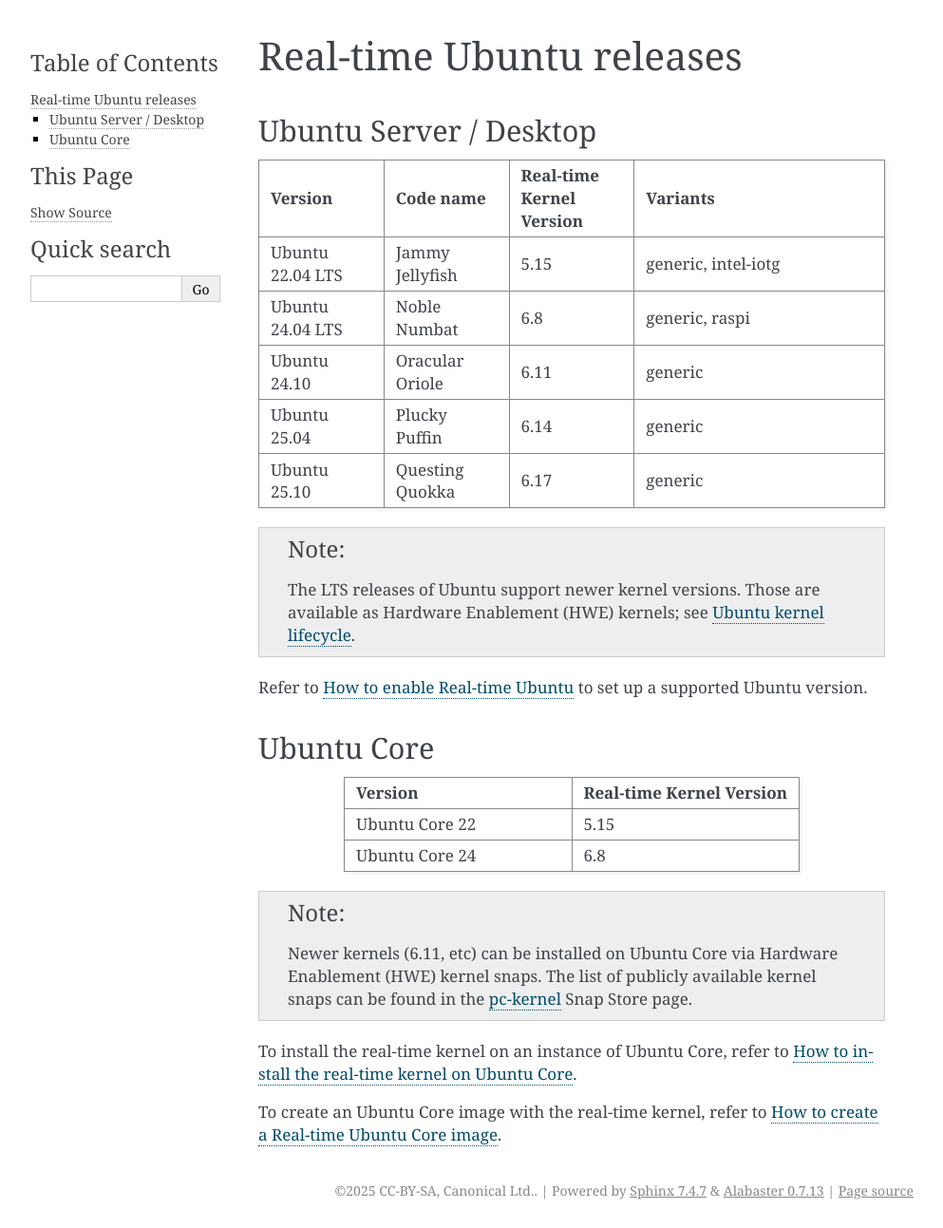
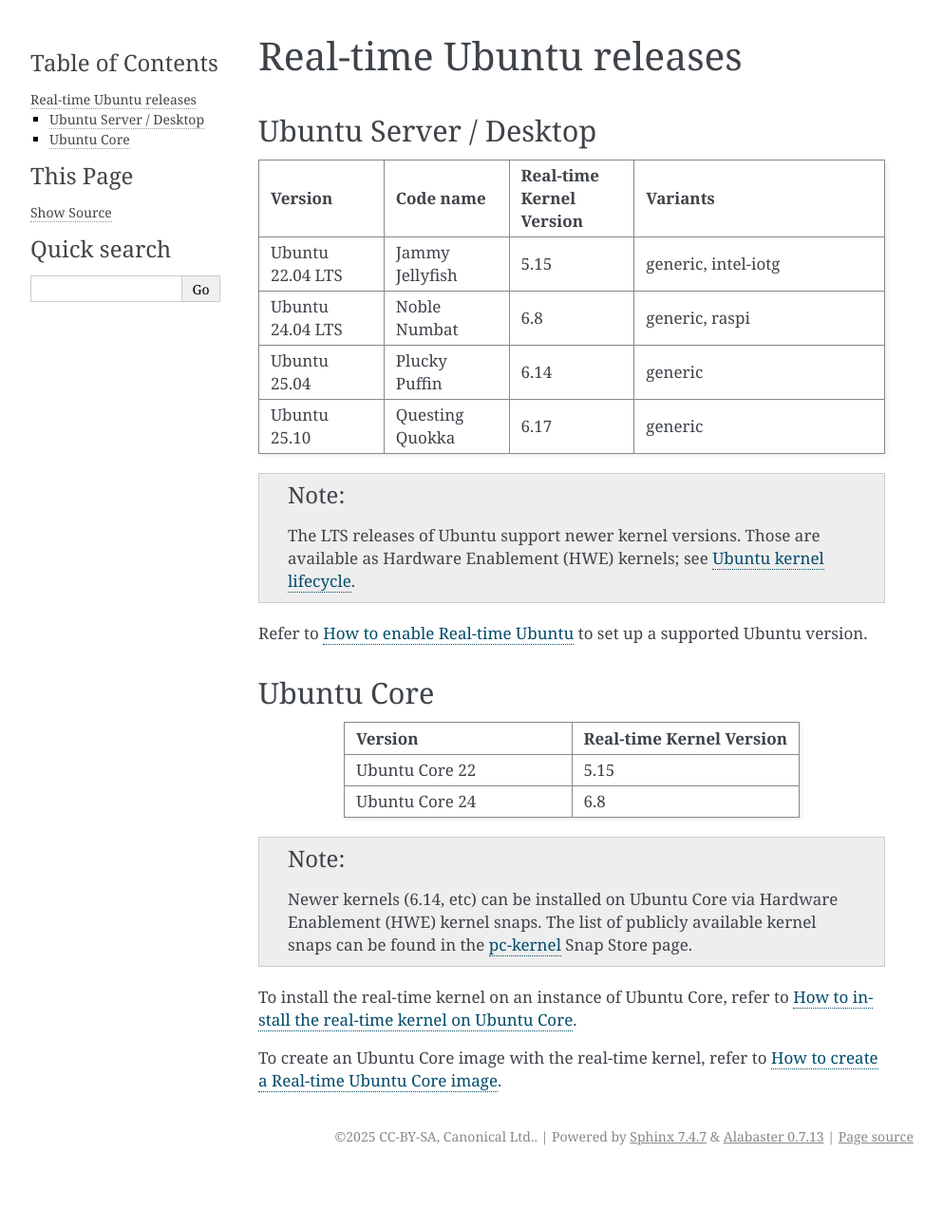
Before and after one commit to canonical/real-time-ubuntu-docs, a Sphinx documentation site: the page built from docs/reference/releases.rst, in a window 1280 px wide. Shown: the whole page at 95% size, without its empty margins (148-1141 px from the left). Built offline with Sphinx 7.4.7, drawn with Linux system fonts in a browser that asks for light colours; after the commit the page ends 1236 px from its top, so only the background shows below that.

Commit message:
docs: Remove references to oracular kernels and add references to questing kernels (#165)
Signed-off-by: Kevin Becker <kevin.becker@canonical.com>

```diff
--- a/docs/how-to/download-real-time-sources.rst
+++ b/docs/how-to/download-real-time-sources.rst
@@ -30,11 +30,11 @@
             sudo pro enable realtime-kernel --access-only
 
 
-    .. tab-item:: Interim releases (24.10, etc.)
+    .. tab-item:: Interim releases (25.10, etc.)
         :sync: interim
 
         The real-time kernel source is freely available in the
-        `universe repository <https://packages.ubuntu.com/oracular/linux-realtime>`_ for interim releases.
+        `universe repository <https://packages.ubuntu.com/questing/linux-realtime>`_ for interim releases.
         No actions are required for this step!
 
 
@@ -76,7 +76,7 @@
             sudo sed -i '2s/^Types: deb$/Types: deb deb-src/' /etc/apt/sources.list.d/ubuntu-realtime-kernel.sources
 
 
-    .. tab-item:: Interim Releases (24.10, etc.)
+    .. tab-item:: Interim Releases (25.10, etc.)
         :sync: interim
 
         Use the following command to add ``deb-src`` to the :file:`ubuntu.sources` file:
--- a/docs/reference/releases.rst
+++ b/docs/reference/releases.rst
@@ -20,10 +20,6 @@
      - Noble Numbat
      - 6.8
      - generic, raspi
-   * - Ubuntu 24.10
-     - Oracular Oriole
-     - 6.11
-     - generic
    * - Ubuntu 25.04
      - Plucky Puffin
      - 6.14
@@ -55,7 +51,7 @@
 
 .. note::
 
-  Newer kernels (6.11, etc) can be installed on Ubuntu Core via Hardware Enablement (HWE) kernel snaps.
+  Newer kernels (6.14, etc) can be installed on Ubuntu Core via Hardware Enablement (HWE) kernel snaps.
   The list of publicly available kernel snaps can be found in the `pc-kernel`_ Snap Store page.
 
 To install the real-time kernel on an instance of Ubuntu Core, refer to :doc:`../how-to/uc-install-real-time-kernel`.
```
Also changed, not shown: docs/how-to/uc-install-real-time-kernel.md (+1 -1 lines).
